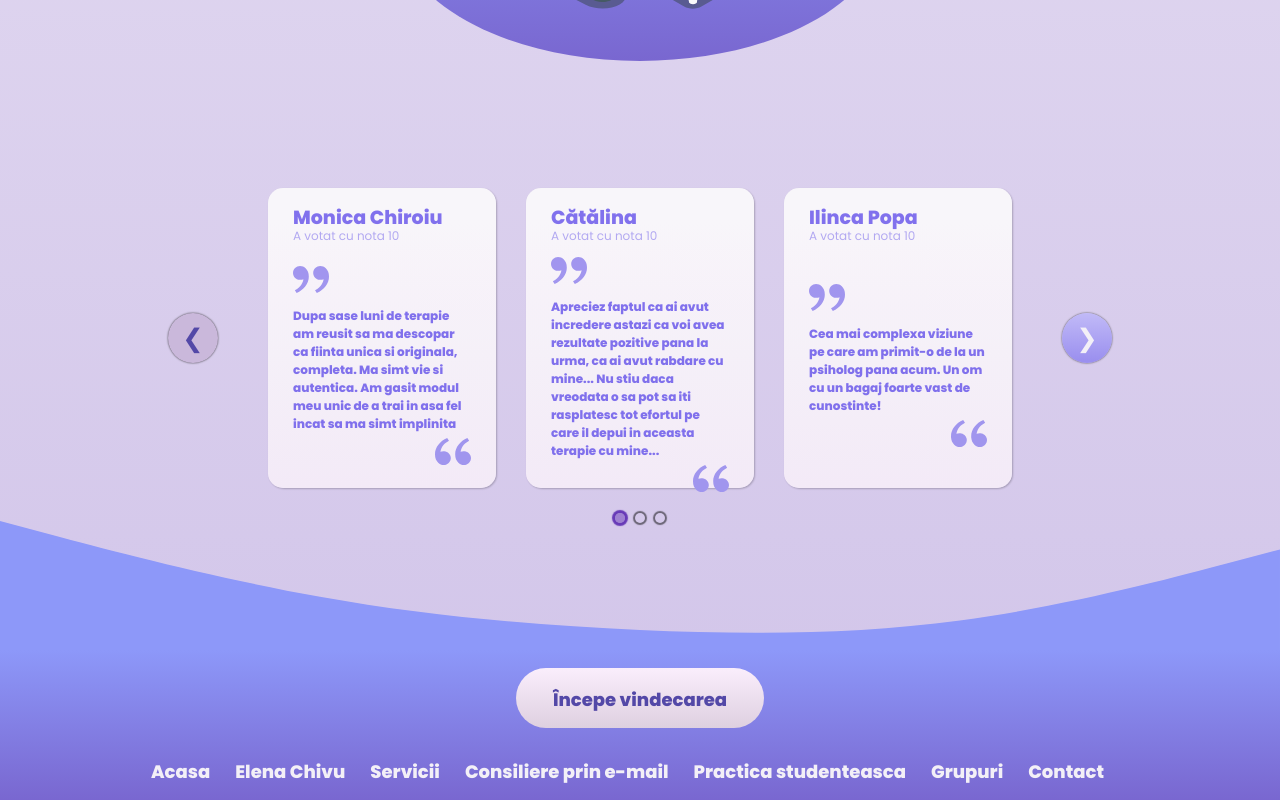
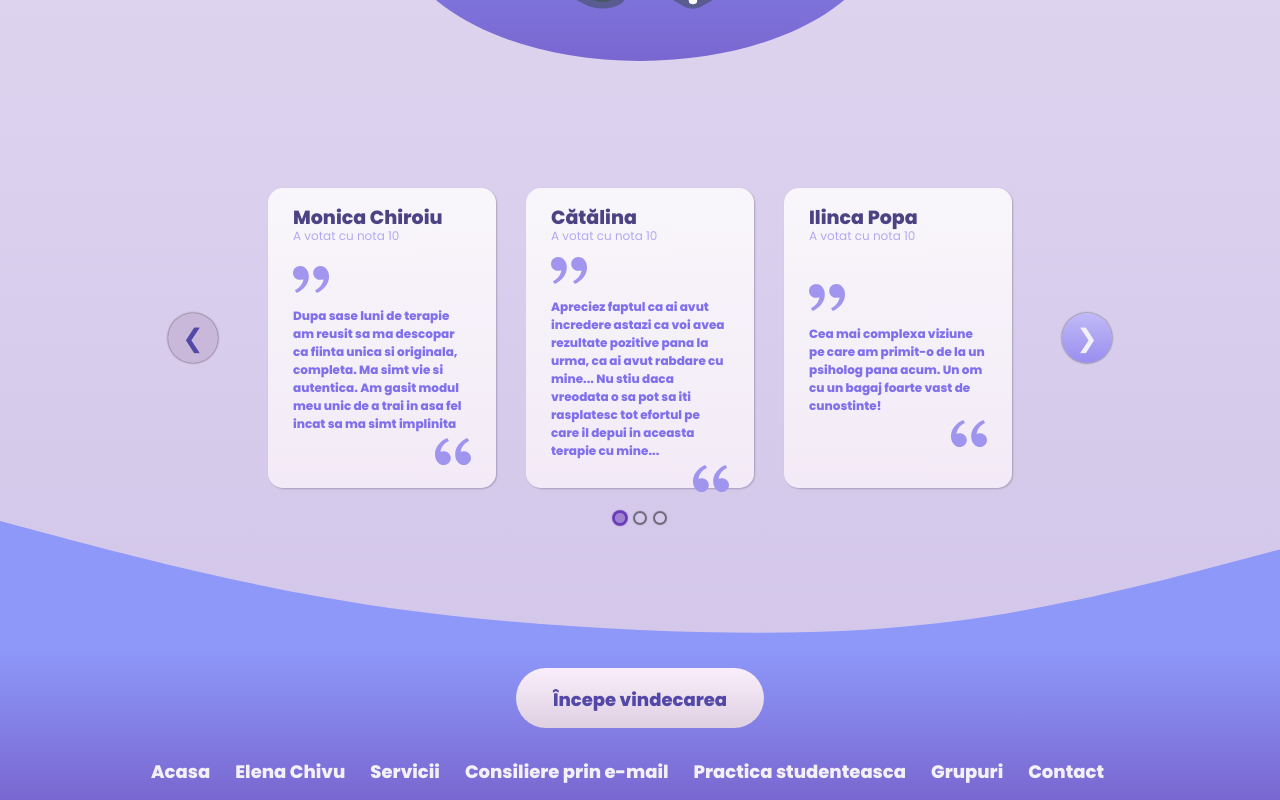
Before and after one commit to CalinRaduAlexandru/psi-consultant, a Next.js app: page / in a window 1280 px wide. Shown: the part 1054-1854 px from the top of the page. Built offline with nearby package versions, Linux system fonts and the light colour scheme.

Commit message:
name testimony black

```diff
--- a/styles/testimony.scss
+++ b/styles/testimony.scss
@@ -21,7 +21,7 @@
     font-weight: bold;
     font-size: 19px;
     line-height: 28px;
-    color: $Regular;
+    color: $Black;
   }
 
   .voted {
```
